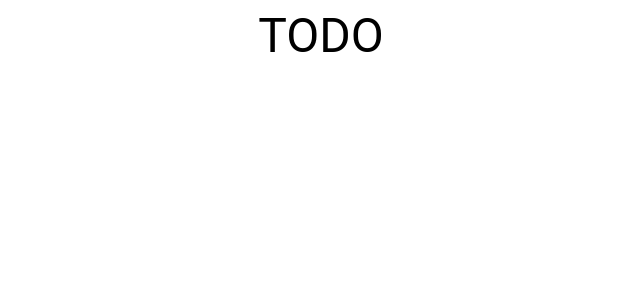
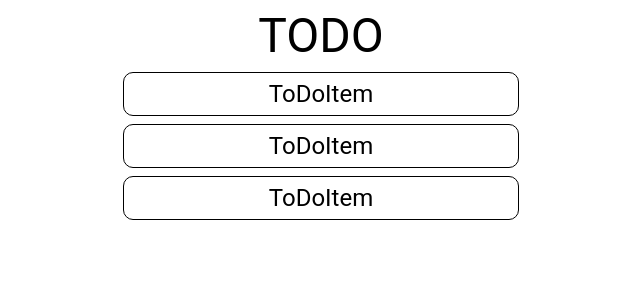
Before and after one commit to Andronad/todo, a React (Create React App) app: page / in a window 1280 px wide. Shown: the top 300 px of the page, without its empty margins (319-959 px from the left). Built offline with nearby package versions, Linux system fonts and the light colour scheme.

Commit message:
Add structure for ToDoListItem

```diff
--- a/src/components/App/App.tsx
+++ b/src/components/App/App.tsx
@@ -1,11 +1,17 @@
-import { Stack } from "@mui/material";
+import { Container, Stack } from "@mui/material";
 import Header from "../Header";
+import ToDoListItem from "../ToDoListItem";
 
 function App() {
     return (
-        <Stack direction={"column"} textAlign="center">
-            <Header />
-        </Stack>
+        <Container maxWidth="xs">
+            <Stack direction={"column"} textAlign="center" spacing={1}>
+                <Header />
+                <ToDoListItem />
+                <ToDoListItem />
+                <ToDoListItem />
+            </Stack>
+        </Container>
     );
 }
 
--- /dev/null
+++ b/src/components/ToDoListItem/ToDoListItem.module.scss
@@ -0,0 +1,5 @@
+.ToDoListItem {
+    border: 1px solid black;
+    border-radius: 10px;
+    padding: 5px;
+}
--- /dev/null
+++ b/src/components/ToDoListItem/ToDoListItem.tsx
@@ -0,0 +1,13 @@
+import { Typography } from "@mui/material";
+
+import styles from "./ToDoListItem.module.scss";
+
+const ToDoListItem = () => {
+    return (
+        <div className={styles.ToDoListItem}>
+            <Typography variant="h5">ToDoItem</Typography>
+        </div>
+    );
+};
+
+export default ToDoListItem;
--- /dev/null
+++ b/src/components/ToDoListItem/index.ts
@@ -0,0 +1 @@
+export { default } from "./ToDoListItem";
```
